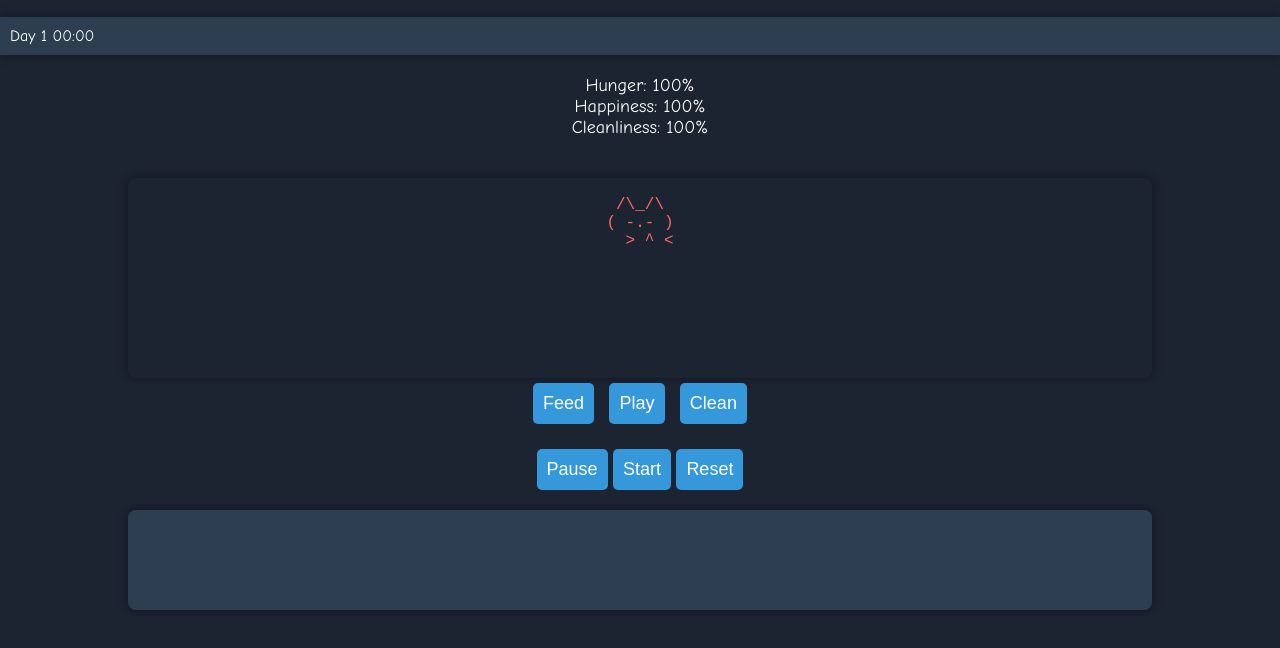
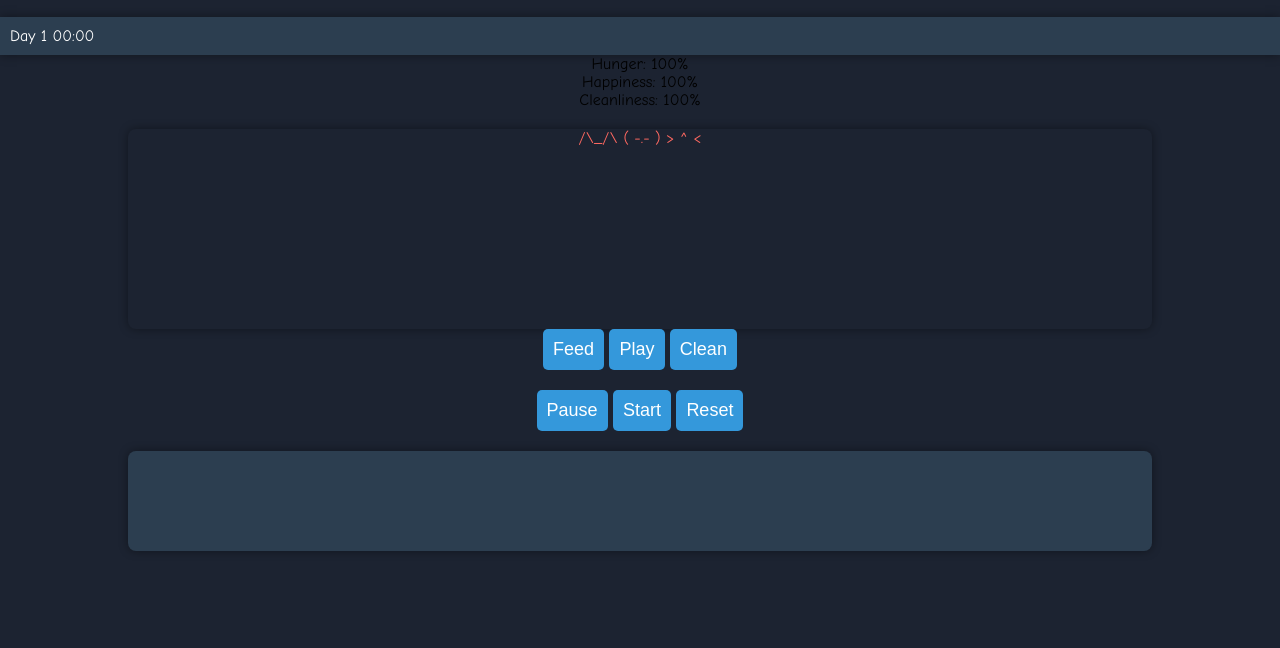
Before and after one commit to mystxcal/dagame, a plain HTML site: page index.html in a window 1280 px wide. Shown: the part 78-726 px from the top of the page. Drawn offline with Linux system fonts and the light colour scheme.

Commit message:
Update styles.css

```diff
--- a/styles.css
+++ b/styles.css
@@ -114,23 +114,3 @@ body {
     border-radius: 1vmin;
     width: 80%;
   }
-
-/* Add styles for pet status */
-#pet-status {
-  color: #fff;
-  margin: 20px;
-  font-size: 18px;
-}
-
-/* Add styles for action buttons */
-#actions button {
-  margin: 5px;
-}
-
-/* Pet display */
-#main-game {
-  white-space: pre;
-  font-family: "Courier New", Courier, monospace;
-  color: #a2d149;
-  overflow: hidden;
-}
```
